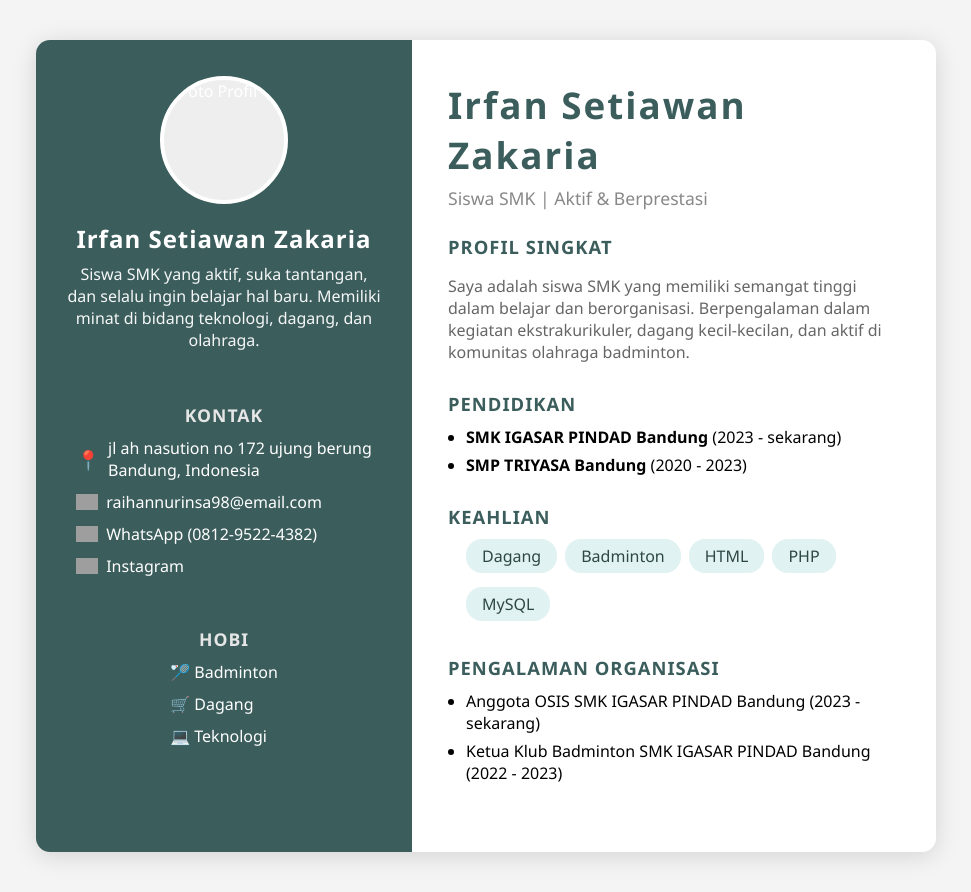
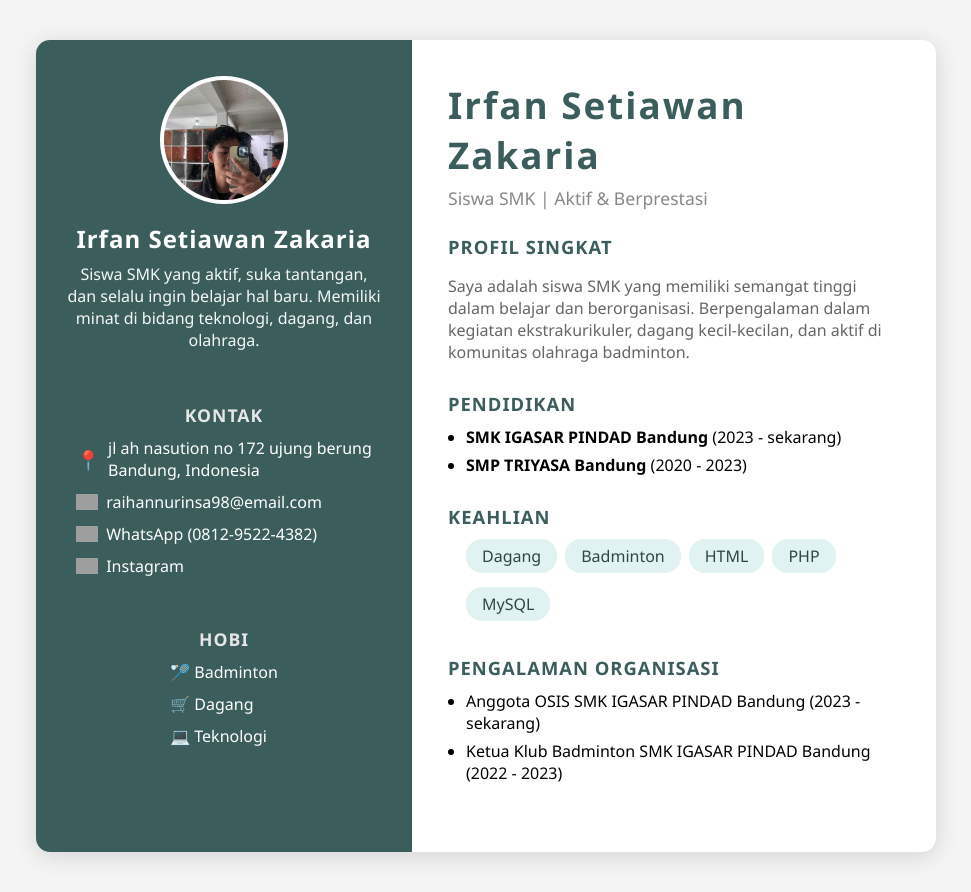
Before and after one commit to Irfansetiawanzakaria/polda, a plain HTML site: page index.html in a window 1280 px wide. Shown: the whole page, without its empty margins (154-1125 px from the left). Drawn offline with Linux system fonts and the light colour scheme; grey boxes are pictures that could not be loaded.

Commit message:
Add files via upload

```diff
--- a/index.html
+++ b/index.html
@@ -10,7 +10,7 @@
 <body>
     <div class="cv-wrapper">
         <aside class="cv-left">
-            <img src="c:\Users\ASUS\AppData\Local\Packages\5319275A.WhatsAppDesktop_cv1g1gvanyjgm\TempState\295CF2292AD0403164E9C1C40068DFE0\Gambar WhatsApp 2025-07-18 pukul 11.08.46_3a575721.jpg" alt="Foto Profil" class="profile-pic">
+            <img src="../p.jpg" alt="Foto Profil" class="profile-pic">
             <h2>Irfan Setiawan Zakaria</h2>
             <div class="profile-desc">
                 Siswa SMK yang aktif, suka tantangan, dan selalu ingin belajar hal baru. Memiliki minat di bidang teknologi, dagang, dan olahraga.
```
Also changed, not shown: p.jpg (added).
